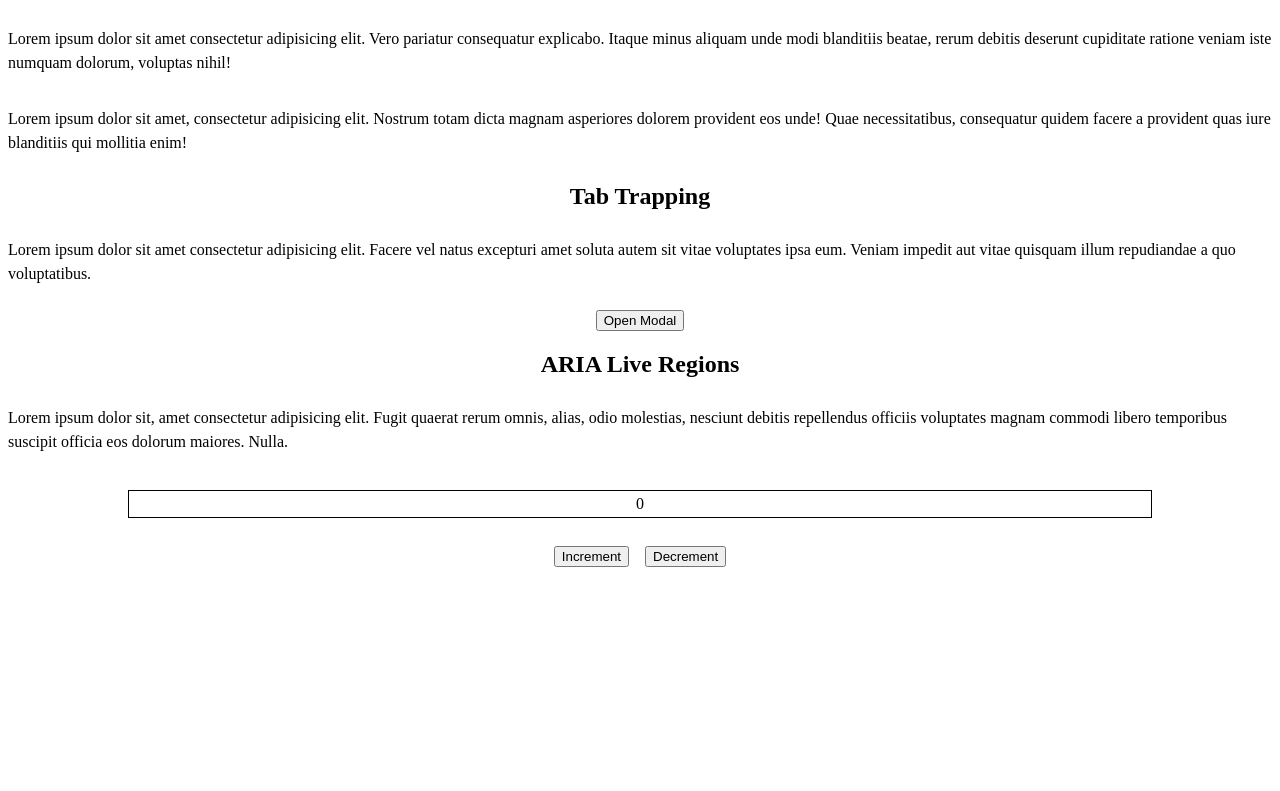
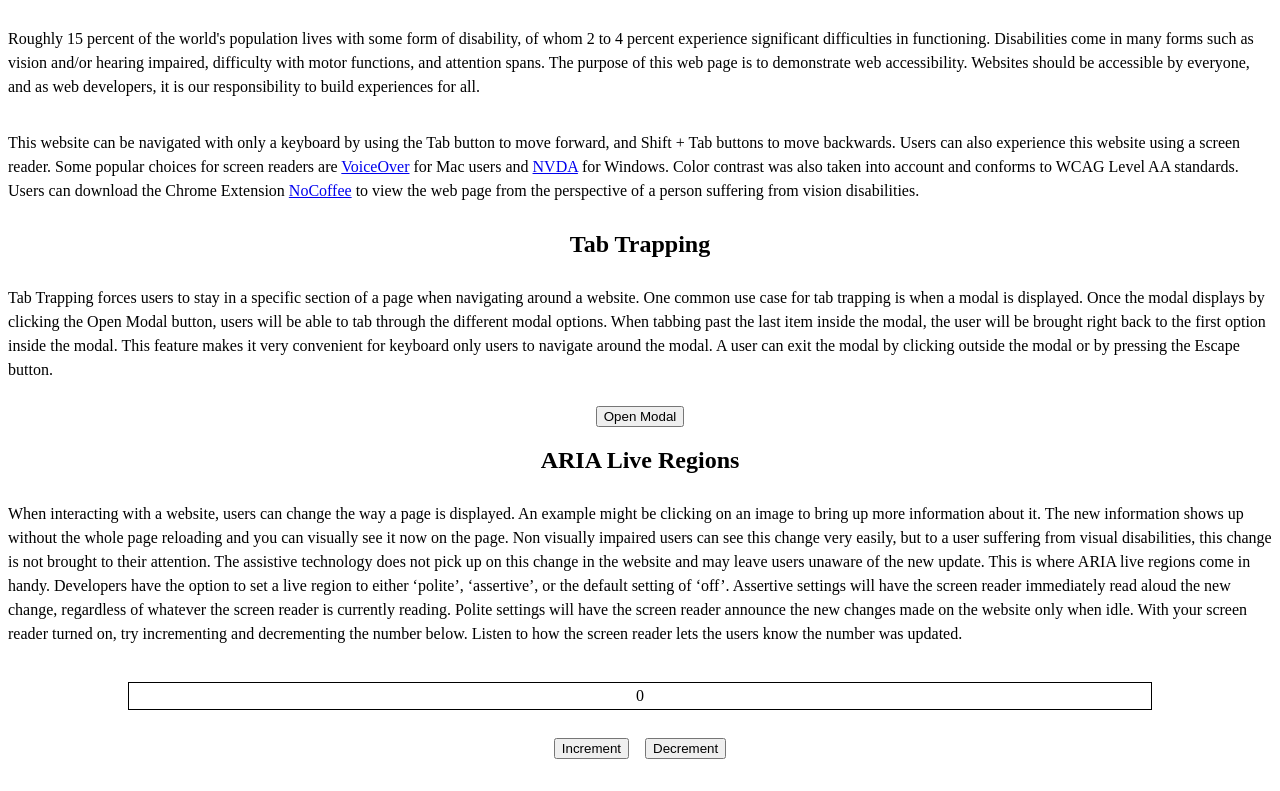
Before and after one commit to brentmercado/accessibility, a plain HTML site: page index.html in a window 1280 px wide. Shown: the part 121-912 px from the top of the page. Before the commit the page ends 800 px from the top, so only its background shows below. Drawn offline with Linux system fonts and the light colour scheme.

Commit message:
Add descriptive paragraphs

```diff
--- a/index.html
+++ b/index.html
@@ -28,13 +28,13 @@
     <main role="main" id="main">
         <h1>Web Accessibility</h1>
 
-        <p>Lorem ipsum dolor sit amet consectetur adipisicing elit. Vero pariatur consequatur explicabo. Itaque minus aliquam unde modi blanditiis beatae, rerum debitis deserunt cupiditate ratione veniam iste numquam dolorum, voluptas nihil!</p>
-        <p>Lorem ipsum dolor sit amet, consectetur adipisicing elit. Nostrum totam dicta magnam asperiores dolorem provident eos unde! Quae necessitatibus, consequatur quidem facere a provident quas iure blanditiis qui mollitia enim!</p>
+        <p>Roughly 15 percent of the world's population lives with some form of disability, of whom 2 to 4 percent experience significant difficulties in functioning. Disabilities come in many forms such as vision and/or hearing impaired, difficulty with motor functions, and attention spans. The purpose of this web page is to demonstrate web accessibility. Websites should be accessible by everyone, and as web developers, it is our responsibility to build experiences for all.</p>
+        <p>This website can be navigated with only a keyboard by using the Tab button to move forward, and Shift + Tab buttons to move backwards. Users can also experience this website using a screen reader. Some popular choices for screen readers are <a href="https://www.apple.com/accessibility/mac/vision/">VoiceOver</a> for Mac users and <a href="https://www.nvaccess.org/">NVDA</a> for Windows. Color contrast was also taken into account and conforms to WCAG Level AA standards. Users can download the Chrome Extension <a href="https://chrome.google.com/webstore/detail/nocoffee/jjeeggmbnhckmgdhmgdckeigabjfbddl">NoCoffee</a> to view the web page from the perspective of a person suffering from vision disabilities. </p>
 
         <section role="section" id="tab-trapping">
             <h2>Tab Trapping</h2>
 
-            <p>Lorem ipsum dolor sit amet consectetur adipisicing elit. Facere vel natus excepturi amet soluta autem sit vitae voluptates ipsa eum. Veniam impedit aut vitae quisquam illum repudiandae a quo voluptatibus.</p>
+            <p>Tab Trapping forces users to stay in a specific section of a page when navigating around a website. One common use case for tab trapping is when a modal is displayed. Once the modal displays by clicking the Open Modal button, users will be able to tab through the different modal options. When tabbing past the last item inside the modal, the user will be brought right back to the first option inside the modal. This feature makes it very convenient for keyboard only users to navigate around the modal. A user can exit the modal by clicking outside the modal or by pressing the Escape button.</p>
 
             <div class="flex-container flex-row flex-center">
                 <button role="button" class="modal-btn" aria-describedby="modal-description">Open Modal</button>
@@ -64,7 +64,7 @@
         <section role="section" id="live-region">
             <h2>ARIA Live Regions</h2>
 
-            <p>Lorem ipsum dolor sit, amet consectetur adipisicing elit. Fugit quaerat rerum omnis, alias, odio molestias, nesciunt debitis repellendus officiis voluptates magnam commodi libero temporibus suscipit officia eos dolorum maiores. Nulla.</p>
+            <p>When interacting with a website, users can change the way a page is displayed. An example might be clicking on an image to bring up more information about it. The new information shows up without the whole page reloading and you can visually see it now on the page. Non visually impaired users can see this change very easily, but to a user suffering from visual disabilities, this change is not brought to their attention. The assistive technology does not pick up on this change in the website and may leave users unaware of the new update. This is where ARIA live regions come in handy. Developers have the option to set a live region to either ‘polite’, ‘assertive’, or the default setting of ‘off’. Assertive settings will have the screen reader immediately read aloud the new change, regardless of whatever the screen reader is currently reading. Polite settings will have the screen reader announce the new changes made on the website only when idle.  With your screen reader turned on, try incrementing and decrementing the number below. Listen to how the screen reader lets the users know the number was updated.</p>
 
             <div class="flex-container flex-center">
                 <aside class="panel" role="aside" aria-live="assertive" aria-describedby="counter-box description-counter-box" tabindex="0">
```
